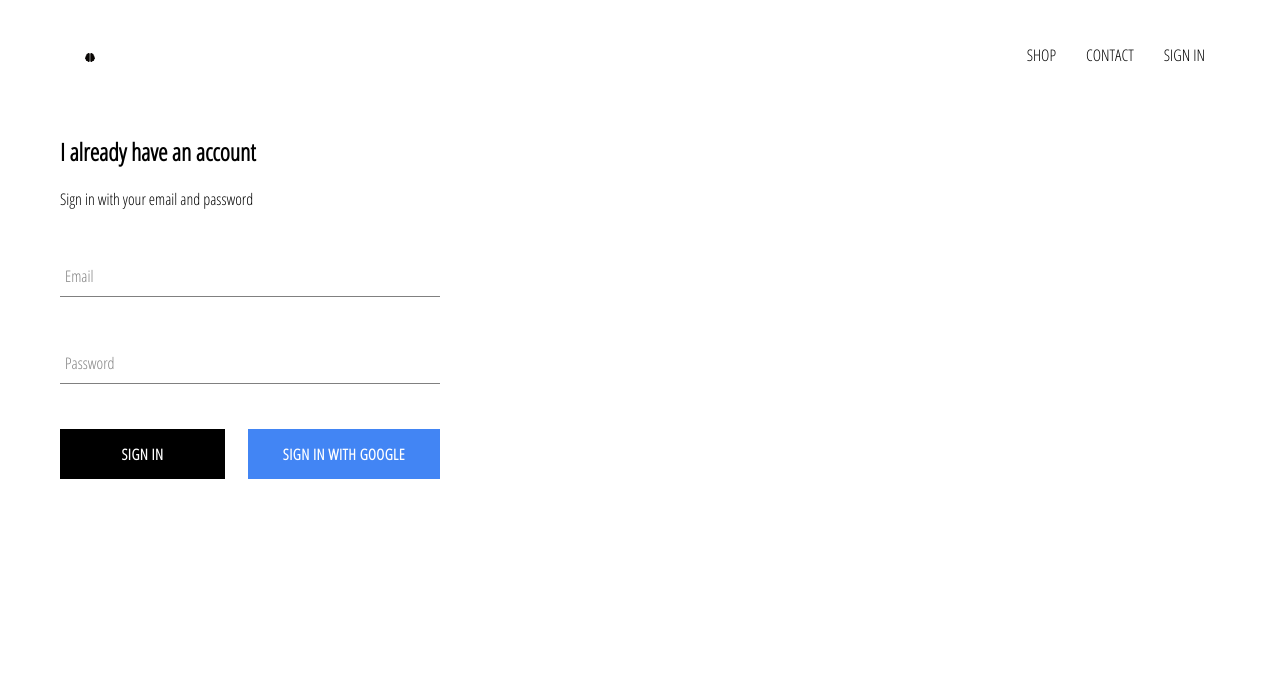
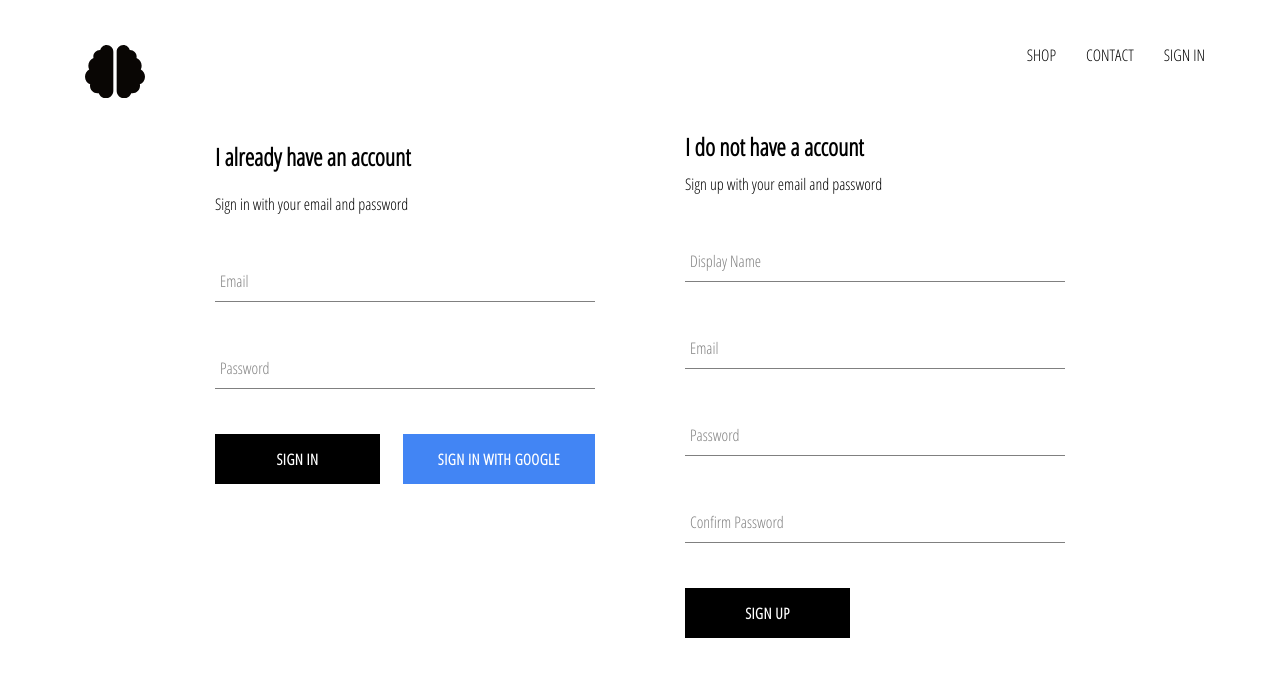
Before and after one commit to SvetlinPav/hydrase-wear, a React (Create React App) app: page /signin in a window 1280 px wide. Shown: the top 676 px of the page. Built offline with nearby package versions, Linux system fonts and the light colour scheme; no server answers.

Commit message:
Implemented firebase utils and email sign up

```diff
--- a/src/App.js
+++ b/src/App.js
@@ -7,7 +7,7 @@
 import ShopPage from './pages/shop/shop.component';
 import Header from './components/header/header.component';
 import SignInAndSignUpPage from './pages/sign-in-sign-up/sign-in-sign-up.component';
-import { auth } from './firebase/firebase.utils';
+import { auth, createUserProfileDocument } from './firebase/firebase.utils';
 
 class App extends React.Component {
   constructor() {
@@ -21,10 +21,24 @@
   unsubscribeFromAuth = null
 
   componentDidMount() {
-    this.unsubscribeFromAuth = auth.onAuthStateChanged(user => {
-      this.setState({ currentUser: user });
+    this.unsubscribeFromAuth = auth.onAuthStateChanged(async userAuth => {
+      if (userAuth) {
+        const userRef = await createUserProfileDocument(userAuth);
 
-      console.log(user);
+        userRef.onSnapshot(snapShot => {
+          this.setState({
+            currentUser: {
+              id: snapShot.id,
+              ...snapShot.data()
+            }
+          });
+
+          console.log(this.state);
+        });
+      }
+      else {
+        this.setState({ currentUser: userAuth });
+      }
     })
   }
 
--- a/src/components/header/header.styles.scss
+++ b/src/components/header/header.styles.scss
@@ -10,6 +10,7 @@
       width: 60px;
       padding: 25px;
       color: #090604;
+      box-sizing: content-box;
     }
 
     .options {
--- /dev/null
+++ b/src/components/sign-up/sign-up.component.jsx
@@ -0,0 +1,101 @@
+import React from 'react';
+
+import FormInput from '../form-input/form-input.component';
+import CustomButton from '../custom-button/custom-button.component';
+
+import { auth, createUserProfileDocument } from '../../firebase/firebase.utils';
+
+import './sign-up.styles.scss';
+
+class SignUp extends React.Component {
+    constructor() {
+        super();
+
+        this.state = {
+            displayName: '',
+            email: '',
+            password: '',
+            confirmPassword: ''
+        }
+    }
+
+    handleSubmit = async event => {
+        event.preventDefault();
+
+        const {displayName, email, password, confirmPassword} = this.state;
+
+        if (password !== confirmPassword) {
+            alert('passwords dont match');
+            return;
+        }
+
+        try {
+            const { user } = await auth.createUserWithEmailAndPassword(email, password);
+
+           await createUserProfileDocument(user, { displayName });
+
+            this.setState({
+                displayName: '',
+                email: '',
+                password: '',
+                confirmPassword: ''
+            })
+
+        } catch (error) {
+            console.error(error);
+        }
+    };
+
+    handleChange = event => {
+        const { name, value } = event.target;
+
+        this.setState({[name]: value});
+    }
+
+    render() {
+        const { displayName, email, password, confirmPassword } = this.state;
+        return(
+            <div className='sign-up'>
+                <h2 className='title'>I do not have a account</h2>
+                <span>Sign up with your email and password</span>
+                <form className='sign-up-form' onSubmit={this.handleSubmit}>
+                    <FormInput
+                        type='text'
+                        name='displayName'
+                        value={displayName}
+                        onChange={this.handleChange}
+                        label='Display Name'
+                        required
+                    />
+                    <FormInput
+                        type='email'
+                        name='email'
+                        value={email}
+                        onChange={this.handleChange}
+                        label='Email'
+                        required
+                    />
+                    <FormInput
+                        type='password'
+                        name='password'
+                        value={password}
+                        onChange={this.handleChange}
+                        label='Password'
+                        required
+                    />
+                    <FormInput
+                        type='password'
+                        name='confirmPassword'
+                        value={confirmPassword}
+                        onChange={this.handleChange}
+                        label='Confirm Password'
+                        required
+                    />
+                    <CustomButton type='submit'>SIGN UP</CustomButton>
+                </form>
+            </div>
+        )
+    }
+}
+
+export default SignUp;
--- /dev/null
+++ b/src/components/sign-up/sign-up.styles.scss
@@ -0,0 +1,9 @@
+.sign-up {
+    display: flex;
+    flex-direction: column;
+    width: 380px;
+
+    .title {
+      margin: 10px 0;
+    }
+  }
--- a/src/firebase/firebase.utils.js
+++ b/src/firebase/firebase.utils.js
@@ -13,6 +13,31 @@
     measurementId: "G-FN0NSRGFY9"
   };
 
+  export const createUserProfileDocument = async (userAuth, additionalData) => {
+    if (!userAuth) return;
+
+    const userRef = firestore.doc(`users/${userAuth.uid}`);
+
+      const snapShot = await userRef.get();
+
+    if (!snapShot.exists) {
+        const { displayName, email } = userAuth;
+        const createdAt = new Date();
+
+        try {
+            await userRef.set({
+                displayName,
+                email,
+                createdAt,
+                ...additionalData
+            })
+        } catch (error) {
+            console.log('error creating user', error.message);
+        }
+    }
+    return userRef;
+  }
+
   firebase.initializeApp(config);
 
   export const auth = firebase.auth();
--- a/src/pages/sign-in-sign-up/sign-in-sign-up.component.jsx
+++ b/src/pages/sign-in-sign-up/sign-in-sign-up.component.jsx
@@ -1,11 +1,14 @@
 import React from 'react';
+
 import SignIn from '../../components/sign-in/sign-in.component';
+import SignUp from '../../components/sign-up/sign-up.component';
 
 import './sign-in-sign-up.styles.scss';
 
 const SignInAndSignUpPage = () => (
     <div className='sign-in-and-sign-up'>
         <SignIn />
+        <SignUp />
     </div>
 )
 
--- a/src/pages/sign-in-sign-up/sign-in-sign-up.styles.scss
+++ b/src/pages/sign-in-sign-up/sign-in-sign-up.styles.scss
@@ -0,0 +1,6 @@
+.sign-in-and-sign-up  {
+    width: 850px;
+    display: flex;
+    justify-content: space-between;
+    margin: 30px auto;
+}
```
